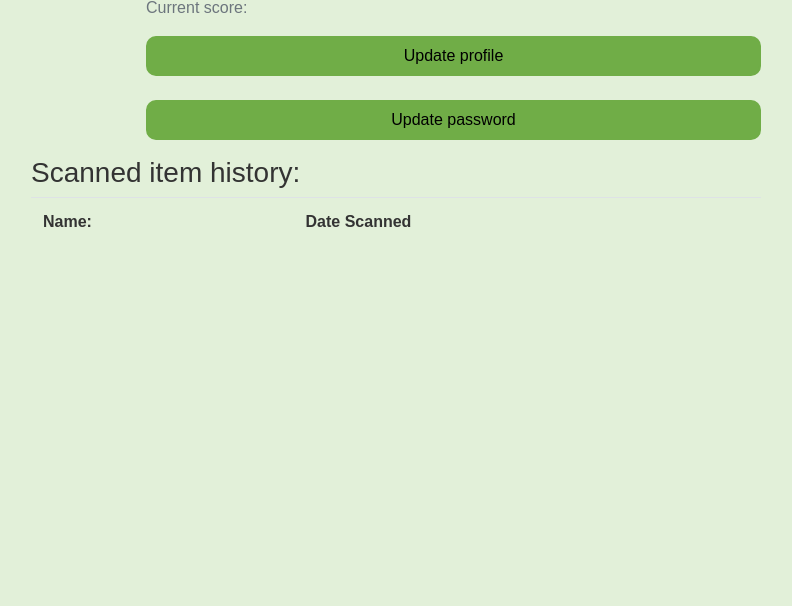
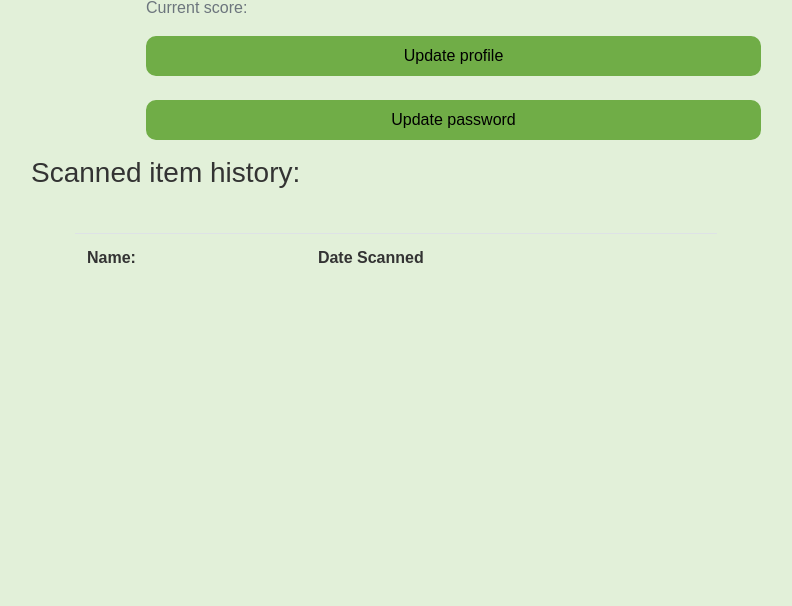
Before and after one commit to Evan-Hocking/ECM2434-Group-28, a Django app: page /profile/ in a window 1280 px wide. Shown: the part 194-800 px from the top of the page, without its empty margins (54-846 px from the left). Run offline with Django 4.2, Linux system fonts and the light colour scheme; a user stored in the database is signed in; data comes from the database, SQL or seed files in the repository; lists and menus that the app fills with data are empty; some libraries are stand-ins or nearby versions.

Commit message:
scrollable box for item history

```diff
--- a/Eco_Food_game/users/templates/users/profile.html
+++ b/Eco_Food_game/users/templates/users/profile.html
@@ -26,6 +26,8 @@
     </div>
     <div class="history">
         <h3>Scanned item history:</h3>
+        <div id="outerDiv">
+            <div id="innerDiv">
                 <table class="table table-condensed">
                     <tr>
                         <th>Name:</th>
@@ -40,4 +42,21 @@
                 </table>
             </div>
           </div>
+
+          <style>
+              #outerDiv
+              { height : 200px;
+                margin : 44px;
+                /* border: solid 4px Red; */
+              }
+
+              #innerDiv
+              { height     : 80%;
+                overflow-y : auto;
+                /* border     : solid 4px Green;  */
+                font-size: 100%;
+              }
+          </style>
+    </div>
+</div>
 {% endblock content %}
```
Lines whose indentation alone changed are shown as unchanged.
